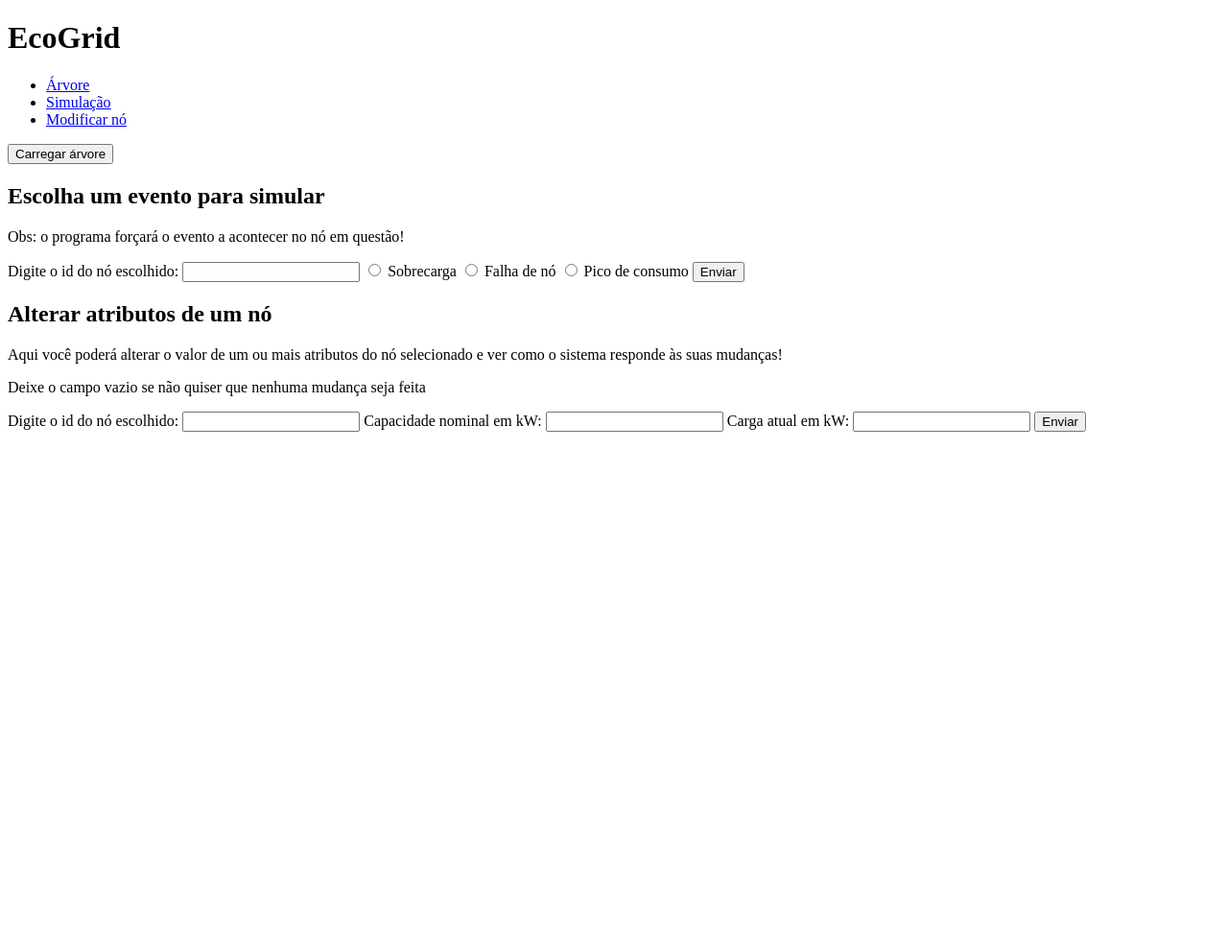
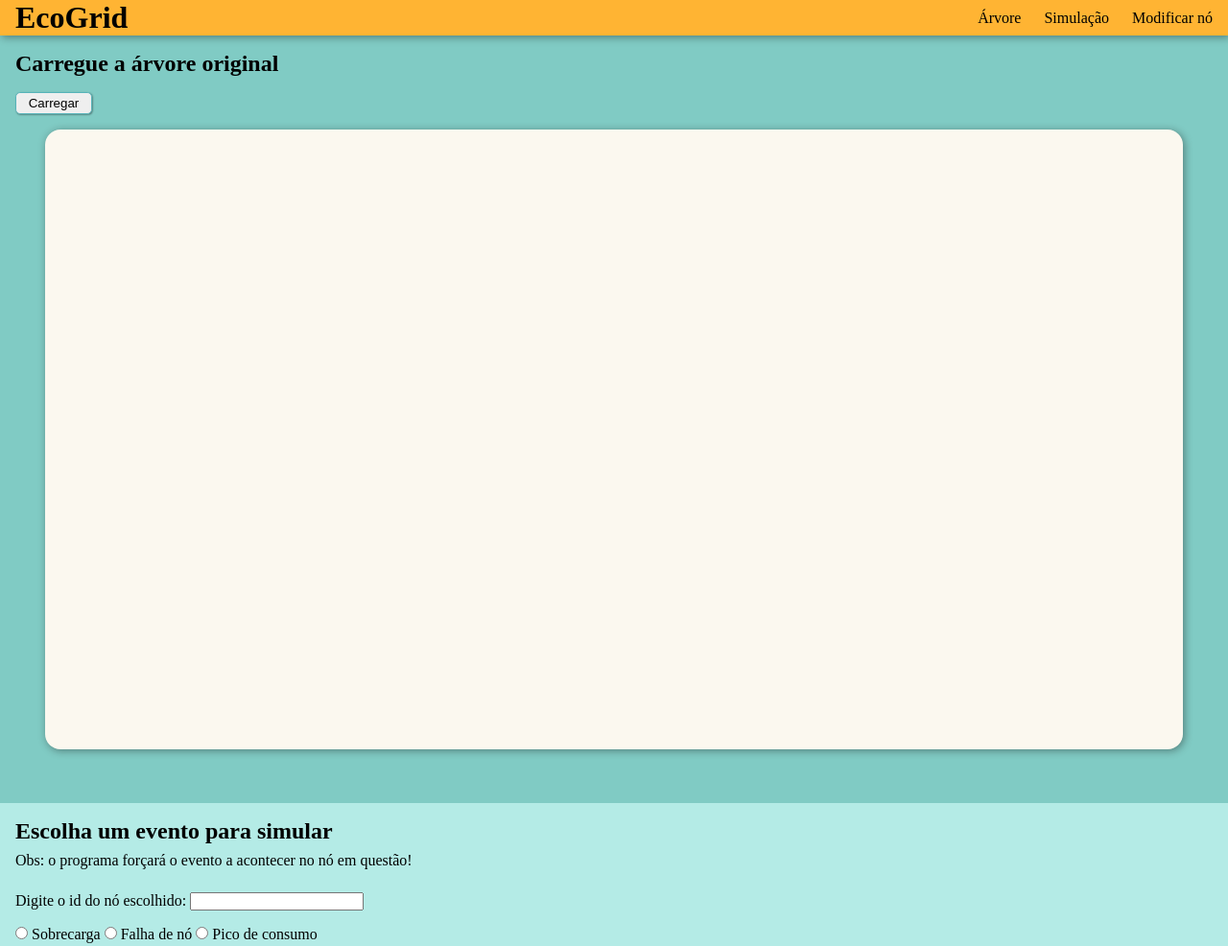
Before and after one commit to mari-378/EcoGrid, a plain HTML site: page index.html in a window 1280 px wide. Shown: the top 986 px of the page at 96% size. Before the commit the page ends 800 px from the top, so only its background shows below. Drawn offline with nearby package versions, Linux system fonts and the light colour scheme; a script that the page names is missing.

Commit message:
feat: adiciona css base da aplicação web e faz algumas pequenas alterações no html

```diff
--- a/index.html
+++ b/index.html
@@ -19,19 +19,23 @@
 
     <main class="grid">
         <section id="tree">
-            <button id="btn-loadTree">Carregar árvore</button>
+            <h2>Carregue a árvore original</h2>
+            <button id="btn-load-tree">Carregar</button>
             <div class="tree-container"></div>
             <div id="tooltip" class="hidden"></div>
         </section>
 
         <section id="simulation">
-            <h1>Escolha um evento para simular</h1>
+            <h2>Escolha um evento para simular</h2>
             <p>Obs: o programa forçará o evento a acontecer no nó em questão!</p>
 
             <form action="">
+                <div>
                     <label for="sim-chosen-node">Digite o id do nó escolhido: </label>
                     <input type="text" name="sim-chosen-node" id="chosen-node" required>
+                </div>
 
+                <div>
                     <input type="radio" name="simulation-choice" value="overload" id="overload" required>
                     <label for="overload">Sobrecarga</label>
 
@@ -40,6 +44,7 @@
 
                     <input type="radio" name="simulation-choice" value="consumption-peak" id="consumption-peak">
                     <label for="consumption-peak">Pico de consumo</label>
+                </div>
 
                 <button type="submit">Enviar</button>
             </form>
@@ -51,21 +56,27 @@
         </section>
 
         <section id="change-node">
-            <h1>Alterar atributos de um nó</h1>
+            <h2>Altere atributos de um nó</h2>
             <p>Aqui você poderá alterar o valor de um ou mais atributos do nó selecionado
                 e ver como o sistema responde às suas mudanças!
             </p>
             <p>Deixe o campo vazio se não quiser que nenhuma mudança seja feita</p>
 
             <form action="">
+                <div>
                     <label for="node-for-change">Digite o id do nó escolhido: </label>
                     <input type="text" name="node-for-change" required>
+                </div>
 
+                <div>
                     <label for="capacity-kw">Capacidade nominal em kW: </label>
                     <input type="number" name="capacity-kw">
+                </div>
 
+                <div>
                     <label for="current_load_kw">Carga atual em kW: </label>
                     <input type="number" name="current_load_kw">
+                </div>
 
                 <button type="submit">Enviar</button>
             </form>
--- a/style.css
+++ b/style.css
@@ -0,0 +1,148 @@
+* {
+    margin: 0;
+    padding: 0;
+    box-sizing: border-box;
+}
+
+:root {
+    --fundo: #FBF8EF;
+    --fundo-logs: #ffdca3;
+    --hover: #defafd;
+    --claro: #B4EBE6;
+    --medio: #80CBC4;
+    --escuro: #FFB433;
+    --borda: #57B4BA;
+    --sombra: #14141469;
+}
+
+body {
+    font-size: 16px;
+    font-family: 'Times New Roman', Times, serif;
+}
+
+header {
+    background-color: var(--escuro);
+    display: flex;
+    justify-content: space-between;
+    align-items: center;
+    padding: 0 1rem;
+    position: sticky;
+    top: 0;
+    box-shadow: 0.1rem 0.1rem 0.5rem var(--sombra);
+}
+
+nav ul.nav-links {
+    display: flex;
+    gap: 1.5rem;
+}
+
+ul.nav-links li {
+    list-style: none;
+}
+
+ul.nav-links li a {
+    color: black;
+    text-decoration: none;
+    transition: color .3s ease;
+}
+
+ul.nav-links li a:hover {
+    color: rgba(0, 0, 0, 0.5);
+}
+
+main.grid {
+    display: grid;
+    grid-template-rows: 1fr 1fr 1fr;
+    grid-template-columns: 1fr;
+}
+
+main.grid section#tree {
+    grid-area: 0 / 0 / 1 / 1;
+    background-color: var(--medio);
+    padding: 1rem;
+    display: flex;
+    flex-direction: column;
+    gap: 1rem;
+    height: 100vh;
+    scroll-margin-top: 2.3rem;
+}
+
+section#tree div.tree-container {
+    width: 95%;
+    height: 100%;
+    background-color: var(--fundo);
+    border-radius: 1rem;
+    overflow: hidden;
+    margin: 0 auto;
+    margin-bottom: 1.5rem;
+    box-shadow: 0.1rem 0.1rem 0.5rem var(--sombra);
+}
+
+main.grid section#simulation {
+    grid-area: 1 / 0 / 2 / 1;
+    background-color: var(--claro);
+}
+
+main.grid section#change-node {
+    grid-area: 2 / 0 / 3 / 1;
+    background-color: var(--medio);
+}
+
+main.grid section#simulation,
+main.grid section#change-node {
+    padding: 1rem;
+    scroll-margin-top: 2.3rem;
+    display: flex;
+    flex-direction: column;
+    gap: 0.5rem;
+}
+
+section#simulation form,
+section#change-node form {
+    display: flex;
+    flex-direction: column;
+    gap: 1rem;
+    margin-top: 1rem;
+}
+
+.tree-logs-container {
+    width: 100%;
+    height: 100%;
+    display: flex;
+    gap: 1rem;
+    margin-bottom: 1.5rem;
+}
+
+.tree-logs-container .tree-container {
+    width: 80%;
+    background-color: var(--fundo);
+    border-radius: 1rem;
+    overflow: hidden;
+    box-shadow: 0.1rem 0.1rem 0.5rem var(--sombra);
+}
+
+.logs-container {
+    width: 20%;
+    background-color: var(--fundo-logs);
+    border-radius: 1rem;
+    overflow: hidden;
+    box-shadow: 0.1rem 0.1rem 0.5rem var(--sombra);
+}
+
+section#tree button#btn-load-tree,
+section#simulation form button,
+section#change-node form button {
+    width: 5rem;
+    padding: 0.2rem;
+    border: 0.1rem solid var(--borda);
+    box-shadow: 0.05rem 0.05rem 0.1rem var(--sombra);
+    border-radius: 0.3rem;
+    transition: background-color .3s ease;
+    cursor: pointer;
+}
+
+section#tree button#btn-load-tree:hover,
+section#simulation form button:hover,
+section#change-node form button:hover {
+    background-color: var(--hover);
+}
```
Lines whose indentation alone changed are shown as unchanged.
